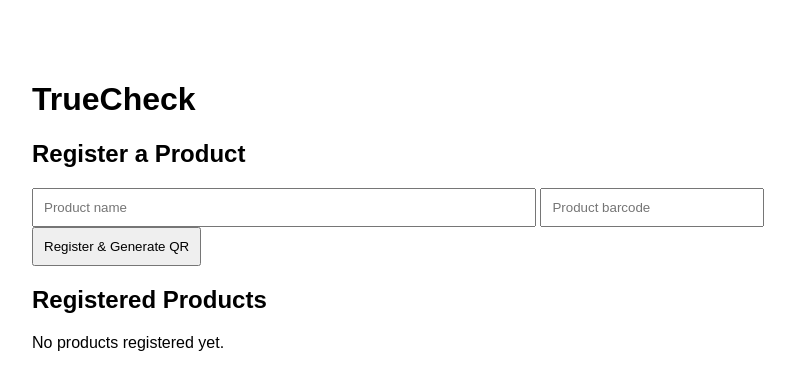
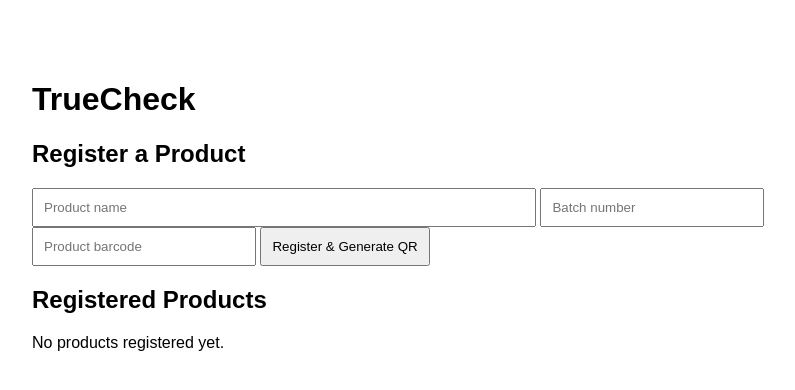
Before and after one commit to motion19/TrueCheck, a Flask app: page / in a window 1280 px wide. Shown: the top 390 px of the page, without its empty margins (208-1003 px from the left). Run offline with Flask 3, Linux system fonts and the light colour scheme; data that the repository does not hold is empty.

Commit message:
Add input field for batch number in index.html

```diff
--- a/templates/index.html
+++ b/templates/index.html
@@ -20,7 +20,12 @@
             required
             style="padding: 10px; width: 60%;"
         >
-
+<input
+    type="text"
+    name="batch"
+    placeholder="Batch number"
+    style="padding: 10px; width: 25%;"
+>
         <input
     type="text"
     name="barcode"
```
